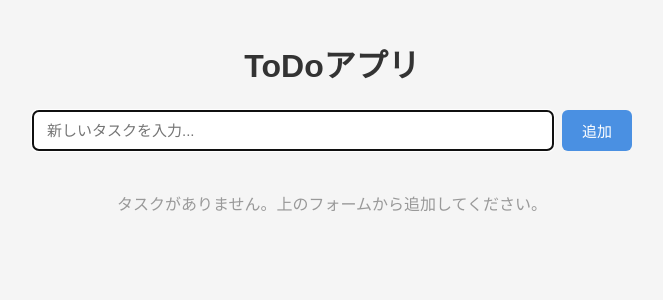
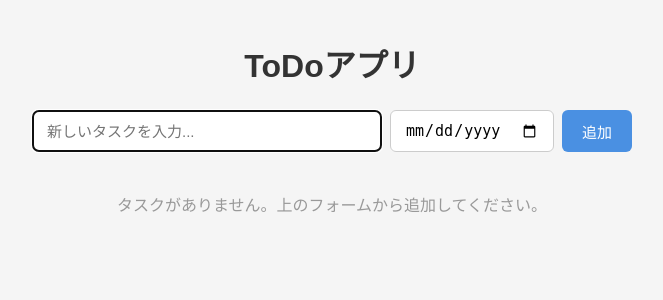
Before and after one commit to foolproof-htb/python-app-trial-clone, a Flask app: template templates/index.html in a window 1280 px wide. Shown: the top 300 px of the page, without its empty margins (308-971 px from the left). Run offline with Flask 3, Linux system fonts and the light colour scheme; the template is opened without the code that fills it, so the values that code supplies are empty.

Commit message:
Fix due_date feature: add form input, display, and update support
- Add due_date date input to the create form in index.html
- Display due_date in the todo list
- Add due_date input to the edit form
- Update /update endpoint to also update due_date

Co-authored-by: fujisawa <foolproof-htb@users.noreply.github.com>

```diff
--- a/app.py
+++ b/app.py
@@ -43,9 +43,10 @@ def create():
 @app.route("/update/<int:todo_id>", methods=["POST"])
 def update(todo_id):
     title = request.form.get("title", "").strip()
+    due_date = request.form.get("due_date", "").strip() or None
     if title:
         with get_db() as conn:
-            conn.execute("UPDATE todos SET title = ? WHERE id = ?", (title, todo_id))
+            conn.execute("UPDATE todos SET title = ?, due_date = ? WHERE id = ?", (title, due_date, todo_id))
     return redirect(url_for("index"))
 
 
--- a/templates/index.html
+++ b/templates/index.html
@@ -11,10 +11,12 @@
     h1 { text-align: center; margin-bottom: 24px; color: #333; }
 
     /* 追加フォーム */
-    .add-form { display: flex; gap: 8px; margin-bottom: 24px; }
-    .add-form input { flex: 1; padding: 10px 14px; border: 1px solid #ccc; border-radius: 6px; font-size: 15px; }
+    .add-form { display: flex; gap: 8px; margin-bottom: 24px; flex-wrap: wrap; }
+    .add-form input[name="title"] { flex: 1; padding: 10px 14px; border: 1px solid #ccc; border-radius: 6px; font-size: 15px; min-width: 160px; }
+    .add-form input[name="due_date"] { padding: 10px 14px; border: 1px solid #ccc; border-radius: 6px; font-size: 15px; }
     .add-form button { padding: 10px 20px; background: #4a90e2; color: #fff; border: none; border-radius: 6px; cursor: pointer; font-size: 15px; }
     .add-form button:hover { background: #357abd; }
+    .due-date { font-size: 12px; color: #888; margin-top: 2px; }
 
     /* ToDoリスト */
     .todo-list { list-style: none; display: flex; flex-direction: column; gap: 10px; }
@@ -49,6 +51,7 @@
     <!-- 追加 -->
     <form class="add-form" action="/create" method="post">
       <input type="text" name="title" placeholder="新しいタスクを入力..." required autofocus>
+      <input type="date" name="due_date">
       <button type="submit">追加</button>
     </form>
 
@@ -66,8 +69,12 @@
         <!-- タイトル表示・編集 -->
         <div class="title-area">
           <span class="title-text" onclick="startEdit({{ todo.id }})">{{ todo.title }}</span>
+          {% if todo.due_date %}
+          <div class="due-date">期日: {{ todo.due_date }}</div>
+          {% endif %}
           <form class="edit-form" id="edit-{{ todo.id }}" action="/update/{{ todo.id }}" method="post">
             <input type="text" name="title" value="{{ todo.title }}">
+            <input type="date" name="due_date" value="{{ todo.due_date or '' }}">
             <button type="submit" class="btn-save">保存</button>
             <button type="button" class="btn-cancel" onclick="cancelEdit({{ todo.id }})">キャンセル</button>
           </form>
```
